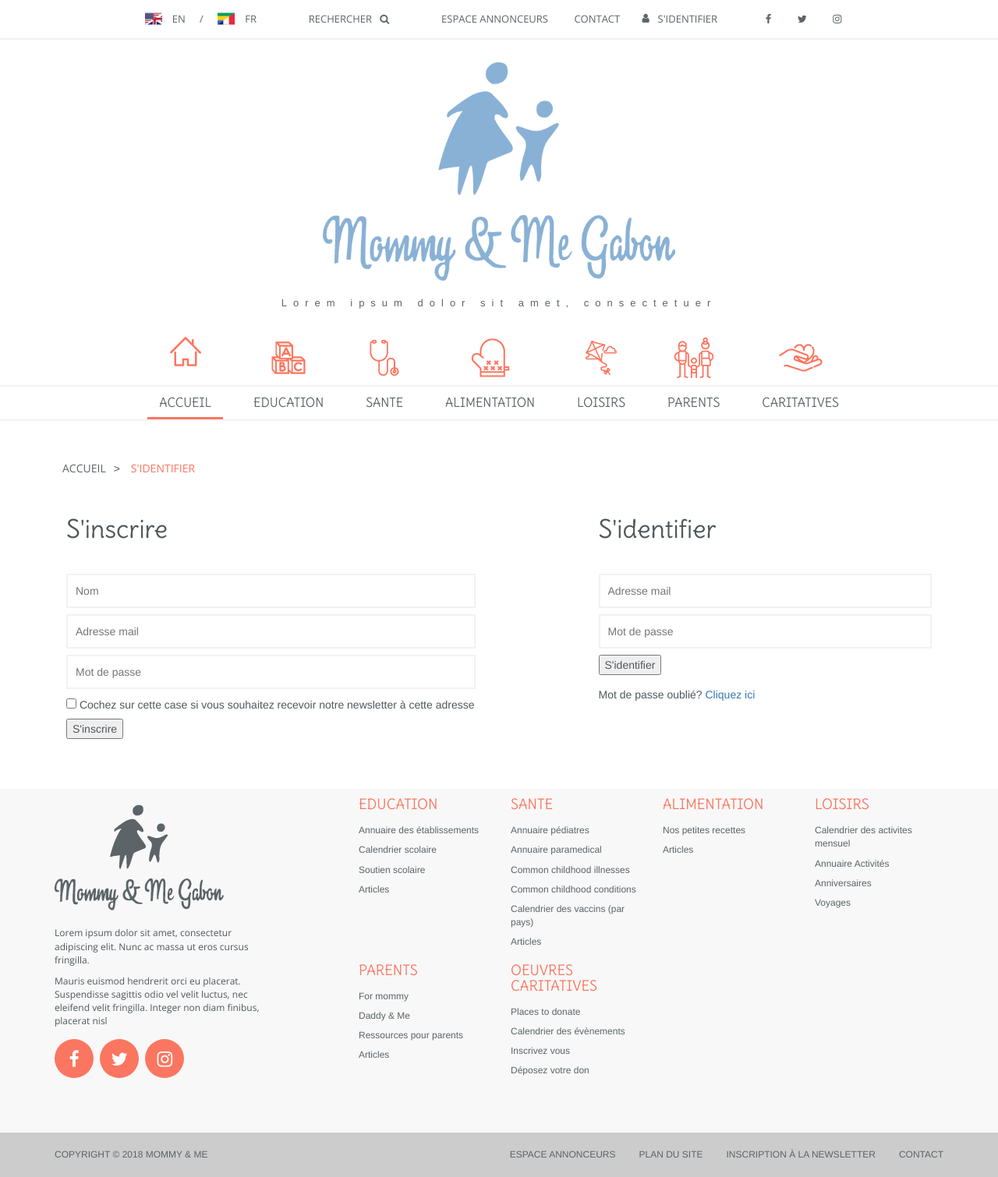
After one commit to zekaze/mamgabon, a PHP site: page /login-registration.php in a window 1280 px wide. The commit adds this page. Shown: the whole page at 78% size. Run offline with PHP 8.4, Linux system fonts and the light colour scheme.

Commit message:
Updates: - Inscriptions concours - Mot de passe oublié

```diff
--- a/assets/navmenu.php
+++ b/assets/navmenu.php
@@ -21,7 +21,7 @@
             <li class="link_space"></li>
             <li><a href="#">Espace annonceurs</a></li>
             <li><a href="contact.php">Contact</a></li>
-            <li><a href="#" class="nav-login-button">S'identifier</a></li>
+            <li><a href="login-registration.php" class="nav-login-button">S'identifier</a></li>
             <li class="link_space"></li>
             <li>
                 <ul class="social_menu">
@@ -109,7 +109,7 @@
                 <li><a href="#" class="search-toggle">Rechercher</a></li>
                 <li><a href="#">Espace annonceurs</a></li>
                 <li><a href="contact.php">Contact</a></li>
-                <li><a href="#" class="nav-login-button">S'identifier</a></li>
+                <li><a href="login-registration.php" class="nav-login-button">S'identifier</a></li>
             </ul>
         </div>
     </nav>
--- /dev/null
+++ b/login-registration.php
@@ -0,0 +1,56 @@
+<?php include "assets/header.php"; ?>
+    <div class="container">
+        <ul class="breadcrumbs left">
+            <li><a href="#">Accueil</a></li>
+            <li><a href="#">S'identifier</a></li>
+        </ul>
+        <div class="row login-registration-forms">
+            <div class="col-sm-6">
+                <form method="get" action="" id="registration-form">
+                    <h2>S'inscrire</h2>
+                    <div class="form-row">
+                        <label>
+                            <input class="form-input" type="text" name="" placeholder="Nom" required>
+                        </label>
+                    </div>
+                    <div class="form-row">
+                        <label>
+                            <input class="form-input" type="email" name="" placeholder="Adresse mail" required>
+                        </label>
+                    </div>
+                    <div class="form-row">
+                        <label>
+                            <input class="form-input" type="password" name="" placeholder="Mot de passe" required>
+                        </label>
+                    </div>
+                    <div class="form-row">
+                        <label>
+                            <input type="checkbox" name="">
+                            Cochez sur cette case si vous souhaitez recevoir notre newsletter à cette adresse
+                        </label>
+
+                    </div>
+                    <button type="submit">S'inscrire</button>
+                </form>
+            </div>
+            <div class="col-sm-5 col-sm-push-1">
+                <form method="get" action="" id="login-form">
+                    <h2>S'identifier</h2>
+                    <div class="form-row">
+                        <label>
+                            <input class="form-input" type="email" placeholder="Adresse mail" required>
+                        </label>
+                    </div>
+                    <div class="form-row">
+                        <label>
+                            <input class="form-input" type="password" placeholder="Mot de passe" required>
+                        </label>
+                    </div>
+                    <button type="submit">S'identifier</button>
+
+                    <div style="padding: 15px 0">Mot de passe oublié? <a href="forgotten-password.php">Cliquez ici</a></div>
+                </form>
+            </div>
+        </div>
+    </div>
+<?php include "assets/footer.php"; ?>
--- a/src/css/_general.scss
+++ b/src/css/_general.scss
@@ -369,3 +369,30 @@ a:focus{
     }
   }
 }
+
+#reset-password-form{
+  padding: 0 0 100px;
+display: flex;
+  flex-direction: row;
+  justify-content: space-between;
+
+  .form-input{
+    display: block;
+    width: 80%;
+    padding: 10px;
+    border: solid 3px $light_gray;
+  }
+  .submit-button{
+    display: block;
+    width: 20%;
+    border: none;
+    background-color: $blue;
+    color: #fff;
+    @include transition(0.3s);
+
+    &:hover{
+      background-color: darken($blue, 10%);
+    }
+  }
+
+}
--- a/src/css/_header.scss
+++ b/src/css/_header.scss
@@ -306,7 +306,7 @@ header.fixed{
   display: inline-block;
   padding: 5px 10px 5px 30px !important;
   color: $gray;
-  background-color: $light_gray !important;
+  background: none;
   position: relative;
 
   &:before{
--- /dev/null
+++ b/src/css/_login.scss
@@ -0,0 +1,30 @@
+.login-registration-forms{
+  form{
+      padding: 20px 15px;
+
+    h2{
+      margin-bottom: 40px;
+    }
+
+    .form-row{
+      margin-bottom: 8px;
+    }
+    label{
+      font-weight: normal;
+      display: block;
+      width: 100%;
+      margin-bottom: 5px;
+
+      &:last-child{
+        margin-bottom: 0;
+      }
+
+      .form-input{
+        display: block;
+        width: 100%;
+        padding: 10px;
+        border: solid 2px $light_gray;
+      }
+    }
+  }
+}
--- a/src/css/style.css
+++ b/src/css/style.css
@@ -791,7 +814,7 @@ header.fixed {
   display: inline-block;
   padding: 5px 10px 5px 30px !important;
   color: #5c6468;
-  background-color: #f2f2f2 !important;
+  background: none;
   position: relative; }
   .nav-login-button:before {
     content: '\f007';
@@ -1711,6 +1734,25 @@ div.zabuto_calendar .badge-event {
 .contact-info .email:before {
   content: '\f0e0'; }
 
+.login-registration-forms form {
+  padding: 20px 15px; }
+  .login-registration-forms form h2 {
+    margin-bottom: 40px; }
+  .login-registration-forms form .form-row {
+    margin-bottom: 8px; }
+  .login-registration-forms form label {
+    font-weight: normal;
+    display: block;
+    width: 100%;
+    margin-bottom: 5px; }
+    .login-registration-forms form label:last-child {
+      margin-bottom: 0; }
+    .login-registration-forms form label .form-input {
+      display: block;
+      width: 100%;
+      padding: 10px;
+      border: solid 2px #f2f2f2; }
+
 @media (max-width: 1366px) {
   .error404 {
     background: #89b1d5; } }
--- a/src/css/style.scss
+++ b/src/css/style.scss
@@ -13,4 +13,5 @@
 @import "evenements";
 @import "search";
 @import "contact";
+@import "login";
 @import "responsive";
```
Also changed, not shown: other parts of src/css/style.css (+23 -0 lines), article.php (+25 -25 lines), assets/email-template.html (added, +87 -0 lines), concours-photos-inscriptions.php (+25 -25 lines), concours-photos.php (+25 -25 lines), forgotten-password.php (added, +41 -0 lines), 1 other file.
